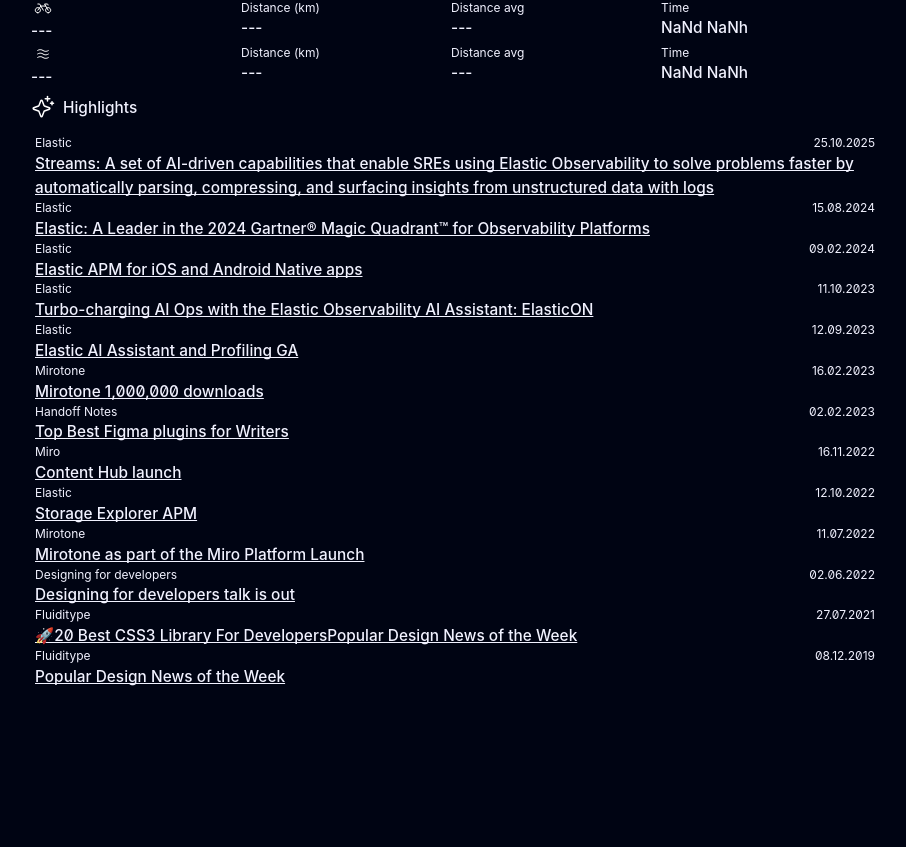
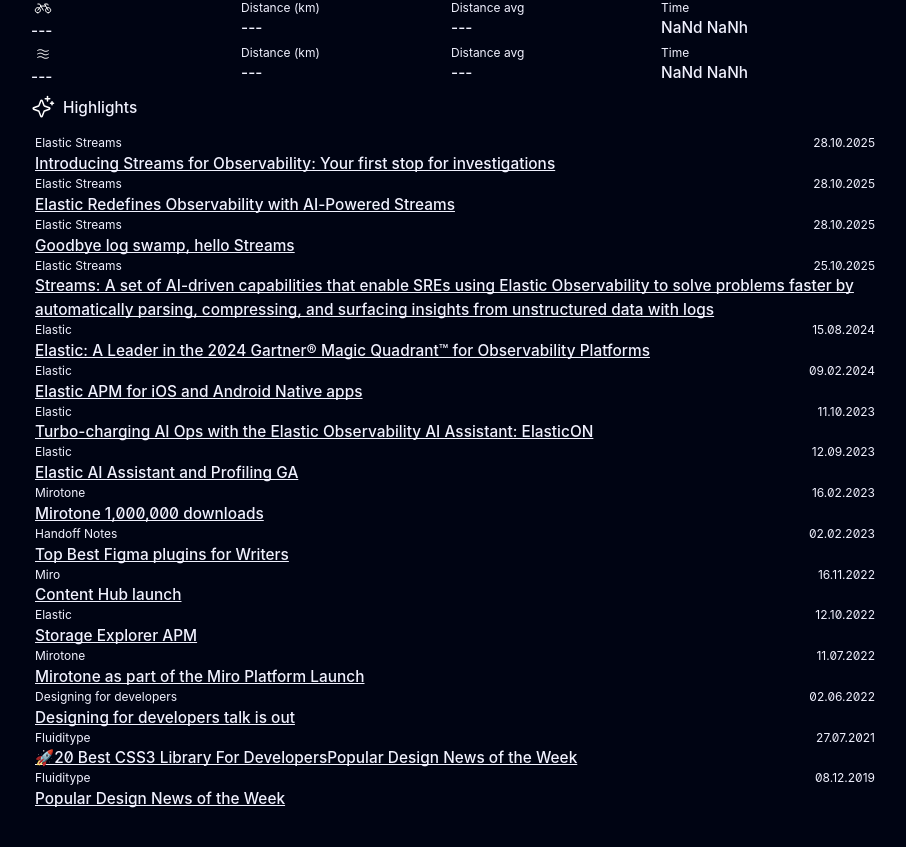
Before and after one commit to boriskirov/boris-kirov-portfolio, a Next.js app: page /dashboard in a window 1280 px wide. Shown: the part 832-1679 px from the top of the page, without its empty margins (189-1095 px from the left). Before the commit the page ends 1649 px from the top, so only its background shows below. Built offline with nearby package versions, Linux system fonts and the light colour scheme; no server answers.

Commit message:
Update highlights data with new entries and corrections

```diff
--- a/components/Highlights/highlights-data.js
+++ b/components/Highlights/highlights-data.js
@@ -2,8 +2,29 @@ const HighlightsData = [
 
   {
     title:
+      "Introducing Streams for Observability: Your first stop for investigations",
+    project: "Elastic Streams",
+    date: "28.10.2025",
+    url: "https://www.elastic.co/observability-labs/blog/elastic-observability-streams-ai-logs-investigations",
+  },
+  {
+    title:
+      "Elastic Redefines Observability with AI-Powered Streams",
+    project: "Elastic Streams",
+    date: "28.10.2025",
+    url: "https://ir.elastic.co/news/news-details/2025/Elastic-Redefines-Observability-with-AI-Powered-Streams/default.aspx",
+  },
+    {
+    title:
+      "Goodbye log swamp, hello Streams",
+    project: "Elastic Streams",
+    date: "28.10.2025",
+    url: "https://www.elastic.co/elasticsearch/streams",
+  },
+  {
+    title:
       "Streams: A set of AI-driven capabilities that enable SREs using Elastic Observability to solve problems faster by automatically parsing, compressing, and surfacing insights from unstructured data with logs",
-    project: "Elastic",
+    project: "Elastic Streams",
     date: "25.10.2025",
     url: "https://www.elastic.co/blog/whats-new-elastic-9-2-0",
   },
```
